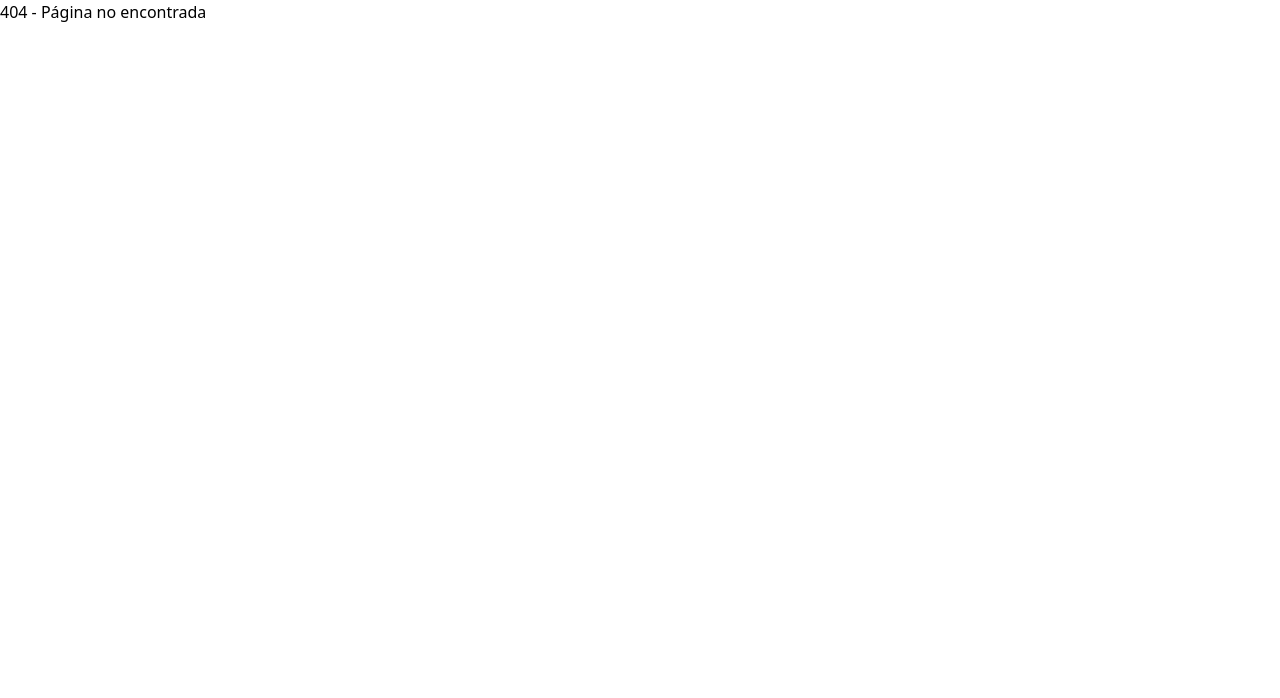
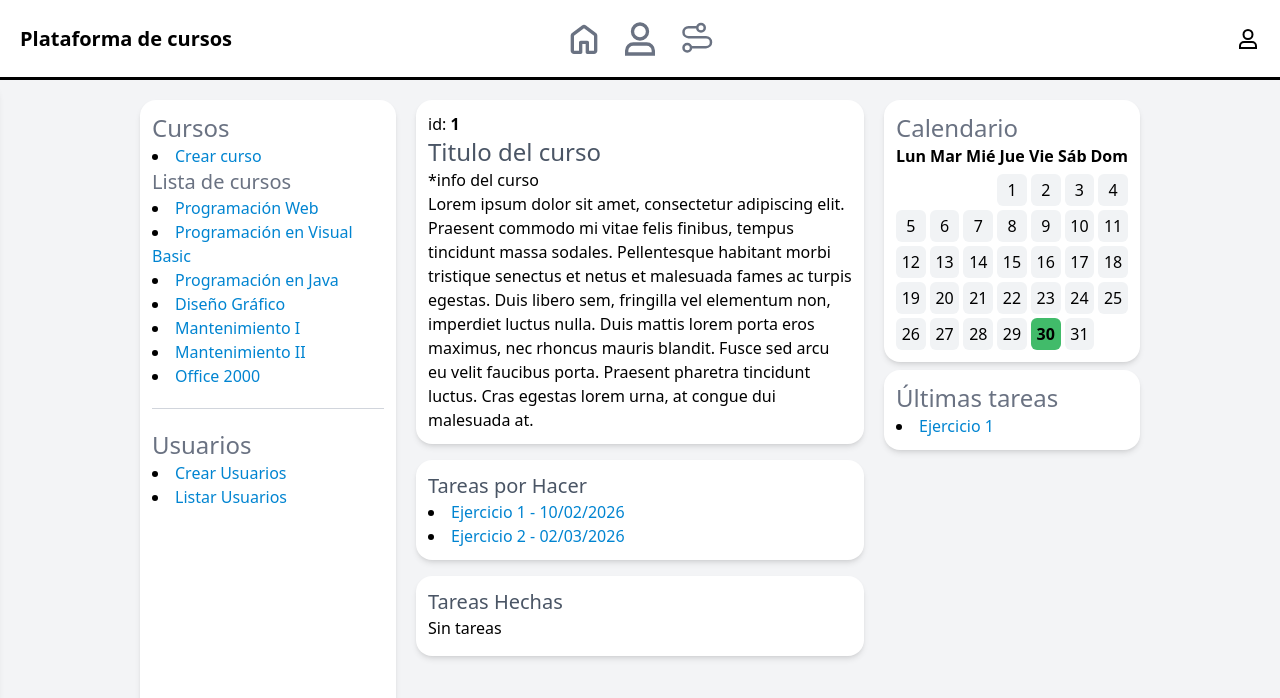
Before and after one commit to Elias288/Plataforma-de-Estudio, a React (Vite) app in the folder frontend/: page /cursos/1 in a window 1280 px wide. Before the commit this address had no page. Shown: the top 698 px of the page. Built offline with nearby package versions, Linux system fonts and the light colour scheme.

Commit message:
style(Frontend): Página de Curso y Tarea

```diff
--- /dev/null
+++ b/frontend/src/components/styles/card.style.tsx
@@ -0,0 +1,11 @@
+type Props = {
+  className?: String;
+  children: React.ReactNode;
+};
+const CardStyle = ({ children, className }: Props) => {
+  return (
+    <div className={`bg-white rounded-2xl shadow-md min-h-20 p-3 ${className}`}>{children}</div>
+  );
+};
+
+export default CardStyle;
--- a/frontend/src/layouts/Header.tsx
+++ b/frontend/src/layouts/Header.tsx
@@ -2,7 +2,7 @@ import UserLogo from '@/assets/user.svg?react';
 import NavBar from './NavBar';
 import MenuIcon from '@/assets/menu.svg?react';
 import { useState } from 'react';
-import LeftBar from '@/pages/Home/components/LeftBar';
+import LeftBar from '@/layouts/LeftBar';
 import { Link } from 'react-router-dom';
 
 type Props = {};
--- a/frontend/src/pages/Home/components/LeftBar.tsx
+++ b/frontend/src/layouts/LeftBar.tsx
@@ -5,6 +5,16 @@ const LeftBar = () => {
     <nav className="left__bar h-full bg-white rounded-2xl p-3 shadow-md ">
       <div className="cursos">
         <h2 className="text-2xl text-gray-500">Cursos</h2>
+
+        <ul className="list-disc list-inside">
+          <li>
+            <Link to={'/crearCurso'} className="text-sky-600">
+              Crear curso
+            </Link>
+          </li>
+        </ul>
+
+        <h3 className="text-xl text-gray-500">Lista de cursos</h3>
         <ul className="list-disc list-inside">
           <li>
             <Link to={'/'} className="text-sky-600">
@@ -45,6 +55,23 @@ const LeftBar = () => {
       </div>
 
       <hr className="border-gray-300 my-5" />
+
+      <div className="usuarios">
+        <h2 className="text-2xl text-gray-500">Usuarios</h2>
+
+        <ul className="list-disc list-inside">
+          <li>
+            <Link to={'/'} className="text-sky-600">
+              Crear Usuarios
+            </Link>
+          </li>
+          <li>
+            <Link to={'/'} className="text-sky-600">
+              Listar Usuarios
+            </Link>
+          </li>
+        </ul>
+      </div>
     </nav>
   );
 };
--- a/frontend/src/pages/Home/components/RightBar.tsx
+++ b/frontend/src/layouts/RightBar.tsx
@@ -17,7 +17,7 @@ const RightBar = () => {
         <h2 className="text-2xl text-gray-500">Últimas tareas</h2>
         <ul className="list-disc list-inside">
           <li>
-            <Link to={'/'} className="text-sky-600">
+            <Link to={'/cursos/curso_1/ejercicio_1'} className="text-sky-600">
               Ejercicio 1
             </Link>
           </li>
--- /dev/null
+++ b/frontend/src/pages/Cursos/InfoCurso.tsx
@@ -0,0 +1,68 @@
+import { Link, useParams } from 'react-router-dom';
+import RightBar from '../../layouts/RightBar';
+import Footer from '@/layouts/Footer';
+import LeftBar from '@/layouts/LeftBar';
+import CardStyle from '@/components/styles/card.style';
+
+type Props = {};
+const InfoCurso = ({}: Props) => {
+  let params = useParams();
+  return (
+    <>
+      <div className="mx-auto w-fit min-h-screen max-w-5xl grid gap-5 px-5 mb-5 md:px-0 md:grid-cols-[28rem_16rem] xl:grid-cols-[16rem_28rem_16rem]">
+        <div className="hidden xl:block">
+          <LeftBar />
+        </div>
+
+        <div className="cursos">
+          <article className="flex flex-col gap-y-4">
+            <CardStyle>
+              <span>
+                id: <strong>{params.cursoId}</strong>
+              </span>
+              <h2 className="text-2xl text-gray-600">Titulo del curso</h2>
+              <p>*info del curso</p>
+              <p>
+                Lorem ipsum dolor sit amet, consectetur adipiscing elit. Praesent commodo mi vitae
+                felis finibus, tempus tincidunt massa sodales. Pellentesque habitant morbi tristique
+                senectus et netus et malesuada fames ac turpis egestas. Duis libero sem, fringilla
+                vel elementum non, imperdiet luctus nulla. Duis mattis lorem porta eros maximus, nec
+                rhoncus mauris blandit. Fusce sed arcu eu velit faucibus porta. Praesent pharetra
+                tincidunt luctus. Cras egestas lorem urna, at congue dui malesuada at.
+              </p>
+            </CardStyle>
+
+            <CardStyle>
+              <h3 className="text-xl text-gray-600">Tareas por Hacer</h3>
+
+              <ul className="list-disc list-inside">
+                <li>
+                  <Link to={'ejercicio1'} className="text-sky-600">
+                    Ejercicio 1 - 10/02/2026
+                  </Link>
+                </li>
+                <li>
+                  <Link to={'ejercicio2'} className="text-sky-600">
+                    Ejercicio 2 - 02/03/2026
+                  </Link>
+                </li>
+              </ul>
+            </CardStyle>
+
+            <CardStyle>
+              <h3 className="text-xl text-gray-600">Tareas Hechas</h3>
+
+              <span>Sin tareas</span>
+            </CardStyle>
+          </article>
+        </div>
+
+        <RightBar />
+      </div>
+
+      <Footer />
+    </>
+  );
+};
+
+export default InfoCurso;
--- a/frontend/src/pages/Cursos/components/ListarCursos.tsx
+++ b/frontend/src/pages/Cursos/components/ListarCursos.tsx
@@ -1,7 +1,8 @@
 import Search from '@/components/Search';
 import Footer from '@/layouts/Footer';
-import RightBar from '@/pages/Home/components/RightBar';
-import { useNavigate } from 'react-router-dom';
+import LeftBar from '@/layouts/LeftBar';
+import RightBar from '@/layouts/RightBar';
+import { Link, useNavigate } from 'react-router-dom';
 
 type Props = {};
 const ListarCursos = ({}: Props) => {
@@ -9,7 +10,11 @@ const ListarCursos = ({}: Props) => {
 
   return (
     <>
-      <div className="mx-auto w-fit min-h-screen max-w-5xl grid gap-5 px-5 mb-5 md:px-0 md:grid-cols-[28rem_16rem] ">
+      <div className="mx-auto w-fit min-h-screen max-w-5xl grid gap-5 px-5 mb-5 md:px-0 md:grid-cols-[28rem_16rem] xl:grid-cols-[16rem_28rem_16rem]">
+        <div className="hidden xl:block">
+          <LeftBar />
+        </div>
+
         <div className="cursos">
           <div className="wall__top flex flex-wrap gap-x-5 gap-y-3 pb-5 mb-5 border-b-2 border-gray-200">
             <button
@@ -23,11 +28,16 @@ const ListarCursos = ({}: Props) => {
           </div>
 
           <article className="flex flex-col gap-y-4">
-            <section className="bg-white min-h-50 rounded-2xl p-3 shadow-md">
-              <h3>Curso 1</h3>
+            <section>
+              <Link to={'curso1'} className="bg-white block min-h-50 rounded-2xl p-3 shadow-md">
+                <h3>Curso 1</h3>
+              </Link>
             </section>
-            <section className="bg-white min-h-50 rounded-2xl p-3 shadow-md">
-              <h3>Curso 2</h3>
+
+            <section>
+              <Link to={'curso2'} className="bg-white block min-h-50 rounded-2xl p-3 shadow-md">
+                <h3>Curso 2</h3>
+              </Link>
             </section>
           </article>
         </div>
--- a/frontend/src/pages/Home/Home.tsx
+++ b/frontend/src/pages/Home/Home.tsx
@@ -1,7 +1,7 @@
 import Wall from '@/pages/Home/components/Wall';
-import RightBar from './components/RightBar';
-import Footer from '../../layouts/Footer';
-import LeftBar from './components/LeftBar';
+import RightBar from '@/layouts/RightBar';
+import Footer from '@/layouts/Footer';
+import LeftBar from '@/layouts/LeftBar';
 
 type Props = {};
 const Home = ({}: Props) => {
--- /dev/null
+++ b/frontend/src/pages/Tareas/Tarea.page.tsx
@@ -0,0 +1,52 @@
+import CardStyle from '@/components/styles/card.style';
+import Footer from '@/layouts/Footer';
+import { useParams } from 'react-router-dom';
+
+type Props = {};
+const TareaPage = ({}: Props) => {
+  let params = useParams();
+  return (
+    <div className="flex flex-col justify-between h-screen">
+      <div>
+        <CardStyle className={'mx-auto max-w-125 w-full mb-5'}>{params.tareaId}</CardStyle>
+
+        <CardStyle className={'mx-auto max-w-125 w-full mb-5'}>
+          <form className="flex flex-col gap-10">
+            <h3 className="text-xl text-gray-600">Entrega</h3>
+            <label className="flex flex-col">
+              <span className="text-gray-800">Descripción</span>
+              <input
+                type="text"
+                name="Descripción"
+                id="description"
+                className="border-0 border-b-2 border-b-gray-200 focus:outline-none"
+              />
+            </label>
+            <label className="flex flex-col">
+              <span className="text-gray-800">URL</span>
+              <input
+                type="url"
+                name="Url"
+                id="url"
+                className="border-0 border-b-2 border-b-gray-200 focus:outline-none"
+              />
+            </label>
+
+            <div className="flex justify-end text-sky-600 ">
+              <button className="bg-sky-600 rounded-sm text-white px-3 py-1 cursor-pointer">
+                Entregar
+              </button>
+            </div>
+          </form>
+        </CardStyle>
+
+        <CardStyle className={'mx-auto max-w-125 w-full mb-5'}>
+          <h3>Mis Entregas</h3>
+        </CardStyle>
+      </div>
+
+      <Footer />
+    </div>
+  );
+};
+export default TareaPage;
--- a/frontend/src/routes/AppRouter.tsx
+++ b/frontend/src/routes/AppRouter.tsx
@@ -6,6 +6,8 @@ import MainLayout from '@/layouts/MainLayout';
 import Registration from '@/pages/Registration';
 import CreateUser from '@/pages/CreateUser/CreateUser';
 import CursosPage from '@/pages/Cursos/Cursos.page';
+import InfoCurso from '@/pages/Cursos/InfoCurso';
+import TareaPage from '@/pages/Tareas/Tarea.page';
 
 const AppRouter = () => {
   return (
@@ -17,7 +19,13 @@ const AppRouter = () => {
           <Route path="/createUser" element={<CreateUser />} />
           {/* Solo para administradores y profesores */}
           <Route path="/crearCurso" element={<CursosPage option="crear" />} />
-          <Route path="/cursos" element={<CursosPage option="listar" />} />
+          <Route path="/cursos">
+            <Route index element={<CursosPage option="listar" />} />
+            <Route path=":cursoId">
+              <Route index element={<InfoCurso />} />
+              <Route path=":tareaId" element={<TareaPage />} />
+            </Route>
+          </Route>
         </Route>
 
         <Route path="/login" element={<Login />} />
```
